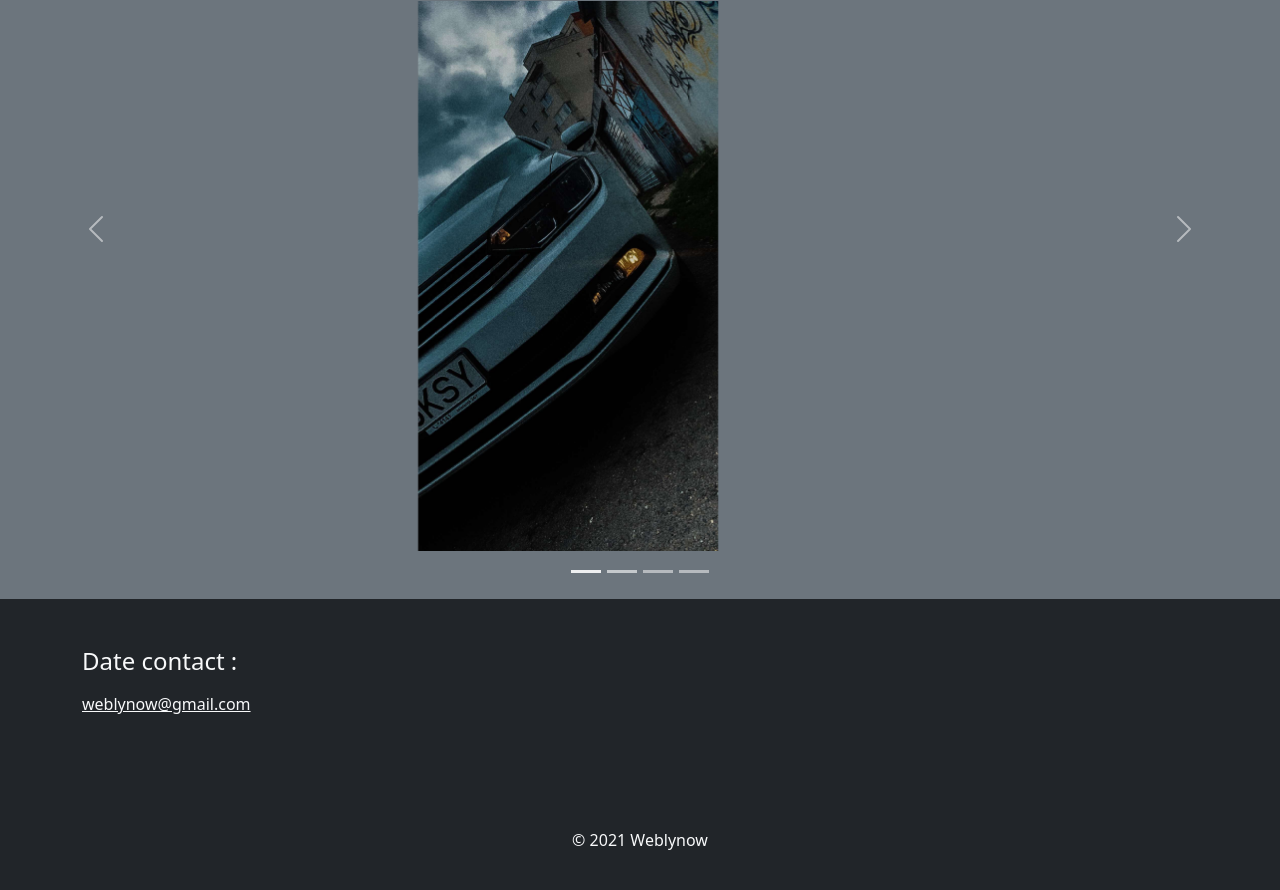
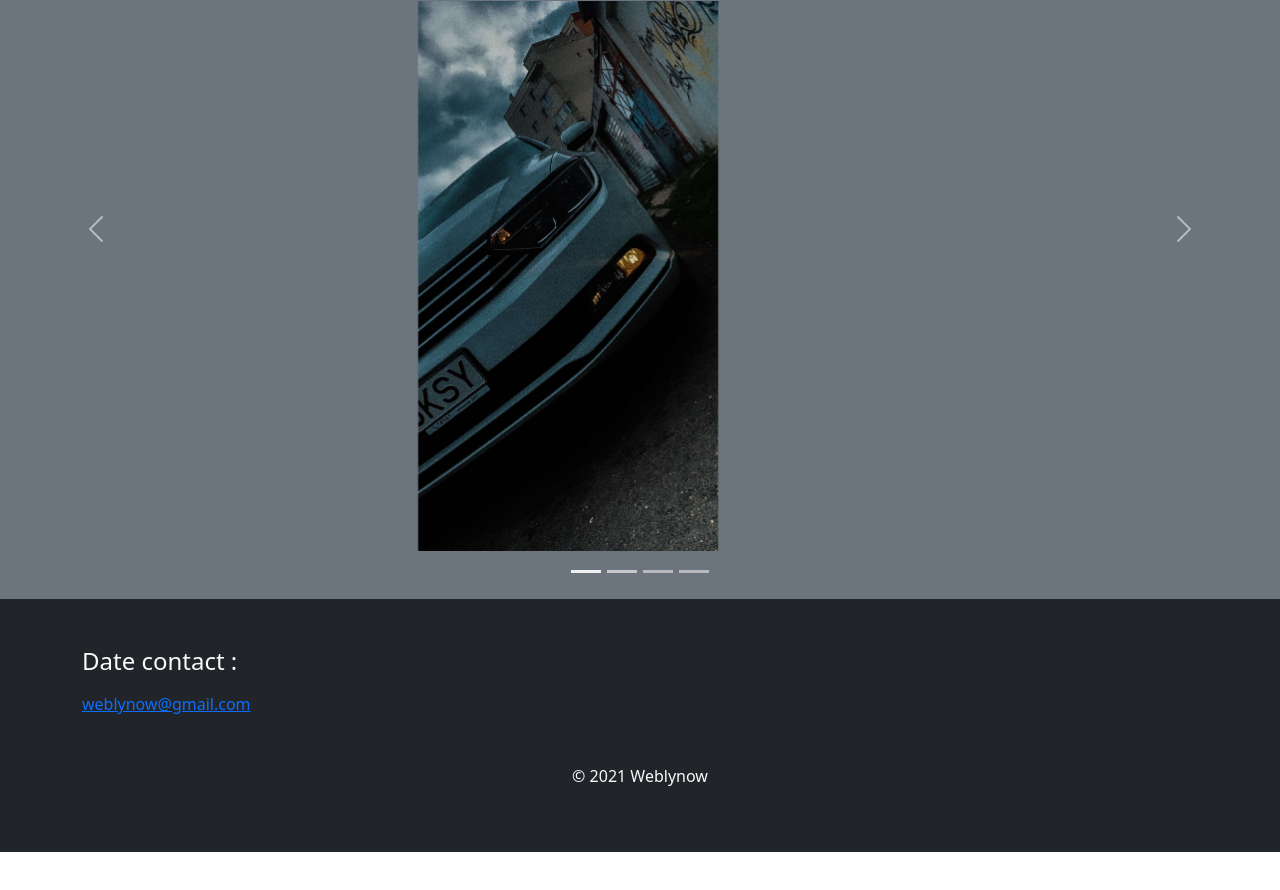
Before and after one commit to KesyanD/KesyanD.github.io, a plain HTML site: page index.html in a window 1280 px wide. Shown: the part 1439-2329 px from the top of the page. After the commit the page ends 2291 px from the top, so only its background shows below. Drawn offline with nearby package versions, Linux system fonts and the light colour scheme; some icons are missing.

Commit message:
Update index.html

```diff
--- a/index.html
+++ b/index.html
@@ -149,13 +149,13 @@
     </section>
     <footer class="bg-dark py-5">
         <div class="container text-light">
-            <h2 class="fs-4 mb-3">Date contact : </h2>
+            <div class="fs-6 mb-2 float-end">
+                <a href="https://www.instagram.com/weblynow/ "><i class="bi bi-instagram ms-2" style="font-size: 2rem;"></i></a>
+            </div>
+            <h2 class="fs-4 mb-3">Date contact :</h2>
             <div class="fs-6 mb-5">
-                <a class="text-light" href="mailto:weblynow@gmail.com">weblynow@gmail.com</a>
+                <a href="mailto:weblynow@gmail.com">weblynow@gmail.com</a>
             </div>
-        </div>
-        <div class="fs-6 mb-3 text-center">
-            <a href="https://www.instagram.com/weblynow/ "><i class="bi bi-instagram ms-2" style="font-size: 2rem;"></i></a>
         </div>
         <p class="text-center text-light">&copy; 2021 Weblynow
     </footer>
```
